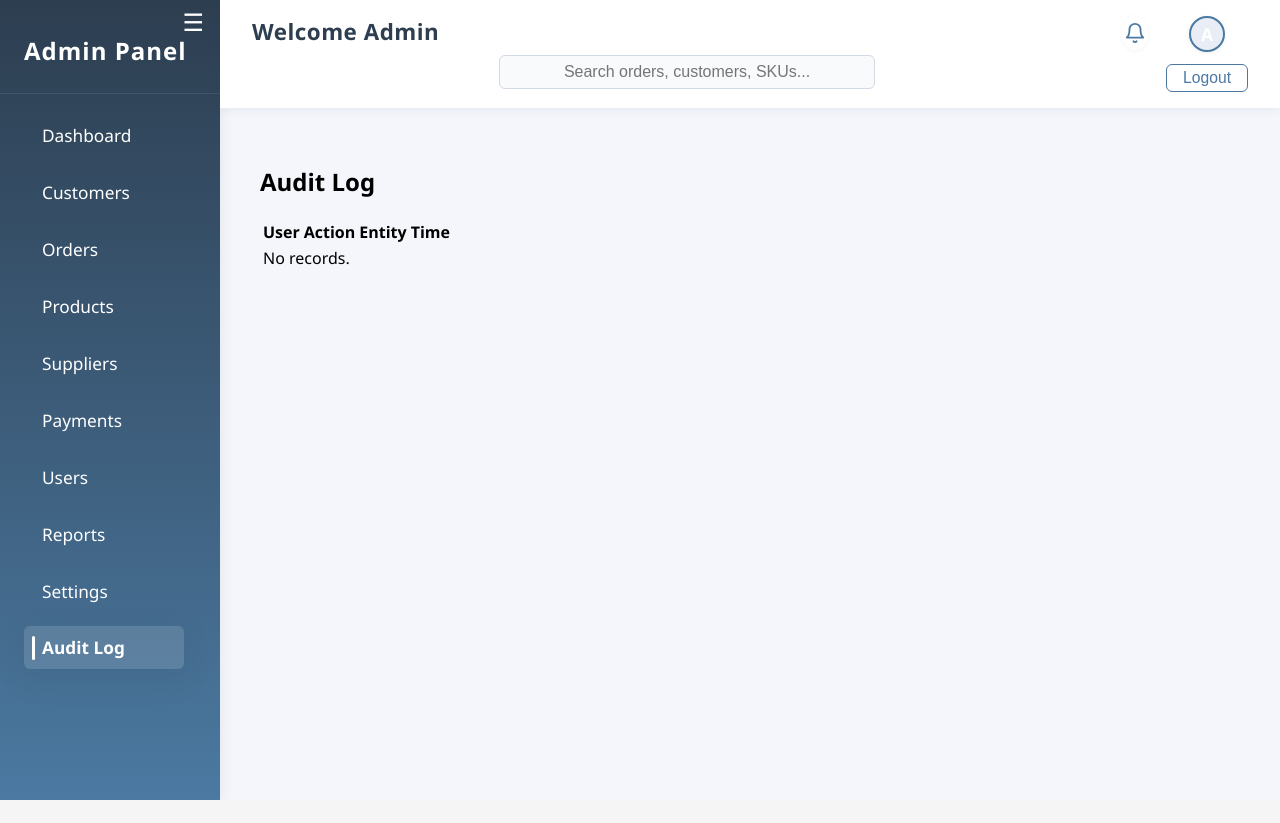
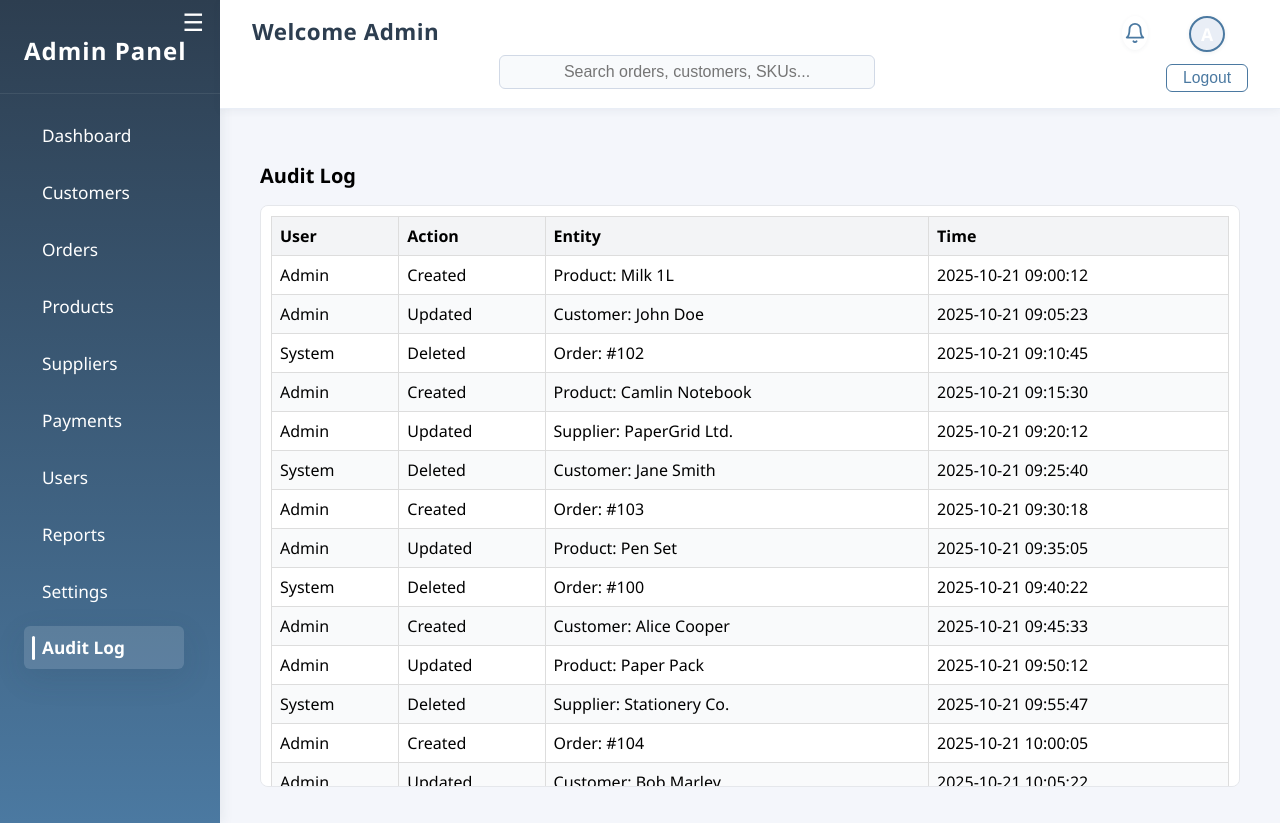
Before and after one commit to Annagrace365/DBMS-project-Retail-Management-System, a React (Vite) app in the folder frontend/: page /admin/audit in a window 1280 px wide. Before the commit the page ends 800 px from the top, so only its background shows below. Built offline with nearby package versions, Linux system fonts and the light colour scheme; sample sign-in values are in the browser's storage.

Commit message:
admin dashboard-update

```diff
--- a/frontend/src/pages/admin/pages/AuditPage.jsx
+++ b/frontend/src/pages/admin/pages/AuditPage.jsx
@@ -1,26 +1,76 @@
 import React, { useEffect, useState } from "react";
 import AdminLayout from "../components/layout/AdminLayout";
-import Table from "../components/ui/Table";
-import api from "../services/adminApi";
 
 export default function AuditPage() {
   const [logs, setLogs] = useState([]);
 
   useEffect(() => {
-    api.listAuditLogs?.().then((d) => setLogs(d || []));
+    const mockLogs = [
+      { user: "Admin", action: "Created", entity: "Product: Milk 1L", timestamp: "2025-10-21 09:00:12" },
+      { user: "Admin", action: "Updated", entity: "Customer: John Doe", timestamp: "2025-10-21 09:05:23" },
+      { user: "System", action: "Deleted", entity: "Order: #102", timestamp: "2025-10-21 09:10:45" },
+      { user: "Admin", action: "Created", entity: "Product: Camlin Notebook", timestamp: "2025-10-21 09:15:30" },
+      { user: "Admin", action: "Updated", entity: "Supplier: PaperGrid Ltd.", timestamp: "2025-10-21 09:20:12" },
+      { user: "System", action: "Deleted", entity: "Customer: Jane Smith", timestamp: "2025-10-21 09:25:40" },
+      { user: "Admin", action: "Created", entity: "Order: #103", timestamp: "2025-10-21 09:30:18" },
+      { user: "Admin", action: "Updated", entity: "Product: Pen Set", timestamp: "2025-10-21 09:35:05" },
+      { user: "System", action: "Deleted", entity: "Order: #100", timestamp: "2025-10-21 09:40:22" },
+      { user: "Admin", action: "Created", entity: "Customer: Alice Cooper", timestamp: "2025-10-21 09:45:33" },
+      { user: "Admin", action: "Updated", entity: "Product: Paper Pack", timestamp: "2025-10-21 09:50:12" },
+      { user: "System", action: "Deleted", entity: "Supplier: Stationery Co.", timestamp: "2025-10-21 09:55:47" },
+      { user: "Admin", action: "Created", entity: "Order: #104", timestamp: "2025-10-21 10:00:05" },
+      { user: "Admin", action: "Updated", entity: "Customer: Bob Marley", timestamp: "2025-10-21 10:05:22" },
+      { user: "System", action: "Deleted", entity: "Product: Old Pen Set", timestamp: "2025-10-21 10:10:30" },
+      { user: "Admin", action: "Created", entity: "Product: Sketch Book", timestamp: "2025-10-21 10:15:44" },
+      { user: "Admin", action: "Updated", entity: "Supplier: Ink Masters", timestamp: "2025-10-21 10:20:51" },
+      { user: "System", action: "Deleted", entity: "Customer: Charlie Brown", timestamp: "2025-10-21 10:25:37" },
+      { user: "Admin", action: "Created", entity: "Order: #105", timestamp: "2025-10-21 10:30:18" },
+      { user: "Admin", action: "Updated", entity: "Product: Pencil Box", timestamp: "2025-10-21 10:35:25" },
+      { user: "System", action: "Deleted", entity: "Order: #101", timestamp: "2025-10-21 10:40:12" },
+      { user: "Admin", action: "Created", entity: "Customer: Diana Prince", timestamp: "2025-10-21 10:45:33" },
+      { user: "Admin", action: "Updated", entity: "Product: Eraser Pack", timestamp: "2025-10-21 10:50:09" },
+      { user: "System", action: "Deleted", entity: "Supplier: PaperWorld", timestamp: "2025-10-21 10:55:42" },
+      { user: "Admin", action: "Created", entity: "Order: #106", timestamp: "2025-10-21 11:00:11" },
+      { user: "Admin", action: "Updated", entity: "Customer: Edward Norton", timestamp: "2025-10-21 11:05:28" }
+    ];
+    setLogs(mockLogs);
   }, []);
-
-  const cols = [
-    { key: "user", title: "User" },
-    { key: "action", title: "Action" },
-    { key: "entity", title: "Entity" },
-    { key: "timestamp", title: "Time" },
-  ];
 
   return (
     <AdminLayout>
-      <h2 className="text-xl font-semibold mb-4">Audit Log</h2>
-      <Table columns={cols} data={logs} />
+      <h2 style={{ fontSize: "20px", fontWeight: "600", marginBottom: "16px" }}>Audit Log</h2>
+      <div
+        style={{
+          maxHeight: "70vh",
+          overflowY: "auto",
+          overflowX: "auto",
+          border: "1px solid #e5e7eb",
+          borderRadius: "8px",
+          backgroundColor: "#ffffff",
+          padding: "10px"
+        }}
+      >
+        <table style={{ width: "100%", borderCollapse: "collapse", minWidth: "700px" }}>
+          <thead>
+            <tr>
+              <th style={{ border: "1px solid #ddd", padding: "8px", textAlign: "left", backgroundColor: "#f3f4f6" }}>User</th>
+              <th style={{ border: "1px solid #ddd", padding: "8px", textAlign: "left", backgroundColor: "#f3f4f6" }}>Action</th>
+              <th style={{ border: "1px solid #ddd", padding: "8px", textAlign: "left", backgroundColor: "#f3f4f6" }}>Entity</th>
+              <th style={{ border: "1px solid #ddd", padding: "8px", textAlign: "left", backgroundColor: "#f3f4f6" }}>Time</th>
+            </tr>
+          </thead>
+          <tbody>
+            {logs.map((log, index) => (
+              <tr key={index} style={{ backgroundColor: index % 2 === 0 ? "#ffffff" : "#f9fafb" }}>
+                <td style={{ border: "1px solid #ddd", padding: "8px" }}>{log.user}</td>
+                <td style={{ border: "1px solid #ddd", padding: "8px" }}>{log.action}</td>
+                <td style={{ border: "1px solid #ddd", padding: "8px" }}>{log.entity}</td>
+                <td style={{ border: "1px solid #ddd", padding: "8px" }}>{log.timestamp}</td>
+              </tr>
+            ))}
+          </tbody>
+        </table>
+      </div>
     </AdminLayout>
   );
 }
--- a/frontend/src/pages/admin/pages/SettingsPage.jsx
+++ b/frontend/src/pages/admin/pages/SettingsPage.jsx
@@ -2,62 +2,60 @@ import React from "react";
 import AdminLayout from "../components/layout/AdminLayout";
 
 export default function SettingsPage() {
-  const handleAction = (type) => {
-    // Placeholder: implement edit/manage/configure functionality
-    alert(`${type} clicked!`);
+
+  // Placeholder functions for device actions
+  const handleTestScanner = () => {
+    alert("Testing barcode scanner... Scan a barcode now.");
+  };
+
+  const handlePrintTestPage = () => {
+    alert("Printing test page...");
+    // Example: window.print() could be used for demo
+    window.print();
+  };
+
+  const handleConfigureDevices = () => {
+    alert("Opening device configuration panel...");
+    // Here you could navigate to a config page or open a modal
   };
 
   return (
     <AdminLayout>
       {/* Page Header */}
-      <div className="flex items-center justify-between mb-6">
-        <h2 className="text-2xl font-semibold">Settings</h2>
+      <div style={{ display: "flex", justifyContent: "space-between", marginBottom: "24px" }}>
+        <h2 style={{ fontSize: "24px", fontWeight: "600" }}>Device Settings</h2>
       </div>
 
-      {/* Settings Sections */}
-      <div className="space-y-6">
-        {/* System Parameters */}
-        <section className="card">
-          <h3 className="text-lg font-medium">System Parameters</h3>
-          <p className="text-sm text-gray-600 mt-1">
-            Configure tax rates, currency, and low-stock thresholds.
-          </p>
+      {/* Device Integration Section */}
+      <section style={{ border: "1px solid #e5e7eb", borderRadius: "8px", padding: "16px", backgroundColor: "#ffffff" }}>
+        <h3 style={{ fontSize: "18px", fontWeight: "500" }}>Device Integration</h3>
+        <p style={{ fontSize: "14px", color: "#6b7280", marginTop: "8px" }}>
+          Manage barcode scanner and printer settings.
+        </p>
+
+        <div style={{ marginTop: "16px", display: "flex", gap: "12px", flexWrap: "wrap" }}>
           <button
-            className="btn-settings-action mt-3"
-            onClick={() => handleAction("Edit Parameters")}
+            style={{ padding: "8px 16px", backgroundColor: "#3b82f6", color: "#fff", border: "none", borderRadius: "4px", cursor: "pointer" }}
+            onClick={handleTestScanner}
           >
-            Edit Parameters
+            Test Scanner
           </button>
-        </section>
-        <br></br>
-        {/* Role Management */}
-        <section className="card">
-          <h3 className="text-lg font-medium">Role Management</h3>
-          <p className="text-sm text-gray-600 mt-1">
-            Add or update user roles (Admin, Staff, Inventory Manager).
-          </p>
+
           <button
-            className="btn-settings-action mt-3"
-            onClick={() => handleAction("Manage Roles")}
+            style={{ padding: "8px 16px", backgroundColor: "#10b981", color: "#fff", border: "none", borderRadius: "4px", cursor: "pointer" }}
+            onClick={handlePrintTestPage}
           >
-            Manage Roles
+            Print Test Page
           </button>
-        </section>
-        <br></br>
-        {/* Device Integration */}
-        <section className="card">
-          <h3 className="text-lg font-medium">Device Integration</h3>
-          <p className="text-sm text-gray-600 mt-1">
-            Manage barcode scanner and printer settings.
-          </p>
+
           <button
-            className="btn-settings-action mt-3"
-            onClick={() => handleAction("Configure Devices")}
+            style={{ padding: "8px 16px", backgroundColor: "#f59e0b", color: "#fff", border: "none", borderRadius: "4px", cursor: "pointer" }}
+            onClick={handleConfigureDevices}
           >
             Configure Devices
           </button>
-        </section>
-      </div>
+        </div>
+      </section>
     </AdminLayout>
   );
 }
--- a/frontend/src/pages/manager/components/layout/Sidebar.jsx
+++ b/frontend/src/pages/manager/components/layout/Sidebar.jsx
@@ -9,8 +9,7 @@ const items = [
   { to: "/manager/suppliers", label: "Suppliers" },
   { to: "/manager/payments", label: "Payments" },
   { to: "/manager/reports", label: "Reports" },
-  { to: "/manager/settings", label: "Settings" },
-  { to: "/manager/audit", label: "Audit Log" },
+
 ];
 
 export default function Sidebar({ collapsed, onToggle }) {
--- a/frontend/src/pages/manager/routes/AdminRoutes.jsx
+++ b/frontend/src/pages/manager/routes/AdminRoutes.jsx
@@ -21,8 +21,7 @@ export default function ManagerRoutes() {
       <Route path="suppliers" element={<SuppliersPage />} />
       <Route path="payments" element={<PaymentsPage />} />
       <Route path="reports" element={<ReportsPage />} />
-      <Route path="settings" element={<SettingsPage />} />
-      <Route path="audit" element={<AuditPage />} />
+
     </Routes>
   );
 }
```
